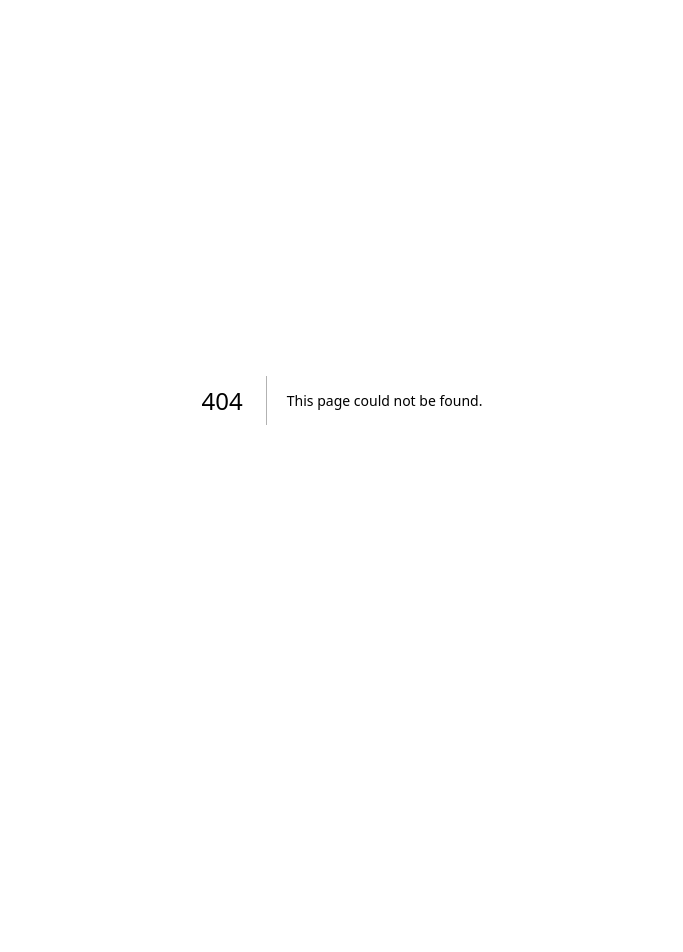
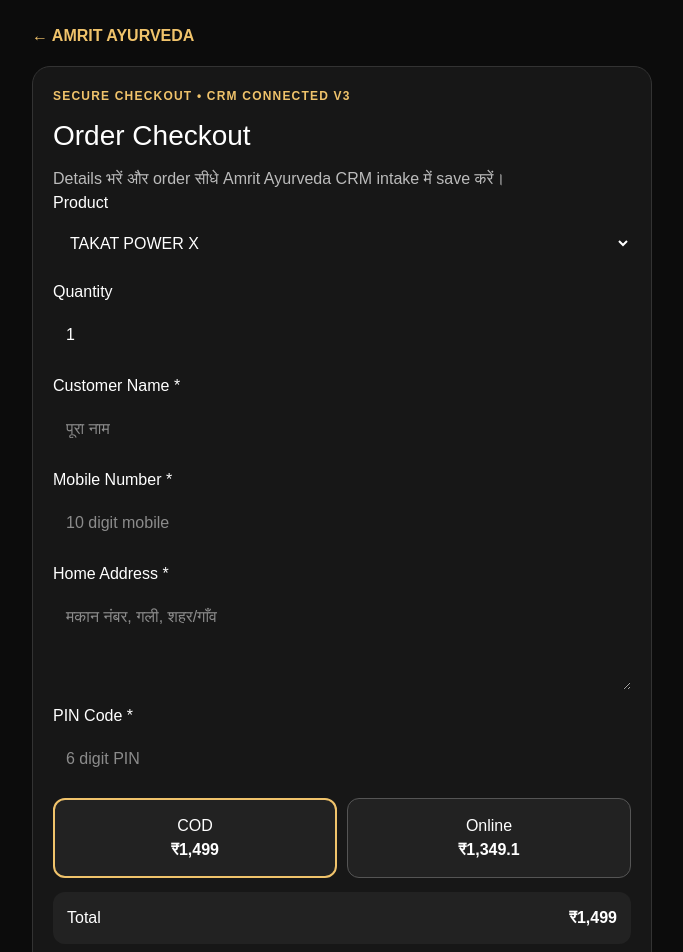
Before and after one commit to amritayurved/amrit, a Next.js app: page /checkout in a window 1280 px wide. Before the commit this address had no page. Shown: the top 952 px of the page, without its empty margins (298-981 px from the left). Before the commit the page ends 800 px from the top, so only its background shows below. Built offline with nearby package versions, Linux system fonts and the light colour scheme.

Commit message:
Add reliable native checkout page

```diff
--- /dev/null
+++ b/app/checkout/page.tsx
@@ -0,0 +1,155 @@
+"use client";
+
+import { FormEvent, useEffect, useMemo, useState } from "react";
+
+type ProductKey = "takat-power-x" | "max-x7-x100-combo";
+
+const products = {
+  "takat-power-x": {
+    name: "TAKAT POWER X",
+    codPrice: 1499,
+    prepaidPrice: 1349.10,
+    notes: "250g Bottle",
+  },
+  "max-x7-x100-combo": {
+    name: "MAX X7 Capsule + MAX X100 Oil Combo",
+    codPrice: 2500,
+    prepaidPrice: 1499,
+    notes: "30 Capsule Bottle + Massage Oil",
+  },
+} as const;
+
+export default function CheckoutPage() {
+  const [productKey, setProductKey] = useState<ProductKey>("takat-power-x");
+  const [qty, setQty] = useState(1);
+  const [payment, setPayment] = useState<"COD" | "Prepaid">("COD");
+  const [name, setName] = useState("");
+  const [mobile, setMobile] = useState("");
+  const [address, setAddress] = useState("");
+  const [pincode, setPincode] = useState("");
+  const [saving, setSaving] = useState(false);
+  const [message, setMessage] = useState("");
+
+  useEffect(() => {
+    const params = new URLSearchParams(window.location.search);
+    const p = params.get("product");
+    if (p === "max-x7-x100-combo" || p === "takat-power-x") setProductKey(p);
+    const q = Number(params.get("qty") || "1");
+    if (Number.isFinite(q) && q >= 1 && q <= 10) setQty(Math.floor(q));
+  }, []);
+
+  const product = products[productKey];
+  const total = useMemo(
+    () => (payment === "Prepaid" ? product.prepaidPrice : product.codPrice) * qty,
+    [payment, product, qty],
+  );
+
+  async function submitOrder(event: FormEvent) {
+    event.preventDefault();
+    setMessage("");
+
+    const cleanMobile = mobile.replace(/\D/g, "").slice(-10);
+    const cleanPin = pincode.replace(/\D/g, "").slice(0, 6);
+
+    if (name.trim().length < 2 || !/^[6-9]\d{9}$/.test(cleanMobile) || address.trim().length < 5 || !/^\d{6}$/.test(cleanPin)) {
+      setMessage("कृपया नाम, 10-digit mobile, address और 6-digit PIN सही भरें।");
+      return;
+    }
+
+    setSaving(true);
+    const orderId = `${productKey === "takat-power-x" ? "TPX" : "MAX"}${Date.now()}`;
+
+    try {
+      const response = await fetch("/api/website-order", {
+        method: "POST",
+        headers: { "Content-Type": "application/json" },
+        body: JSON.stringify({
+          customer: name.trim(),
+          phone: cleanMobile,
+          address: address.trim(),
+          pincode: cleanPin,
+          product: product.name,
+          quantity: String(qty),
+          payment,
+          amount: String(total),
+          order_id: orderId,
+          notes: product.notes,
+          order_type: "Order",
+        }),
+      });
+      const result = await response.json().catch(() => ({}));
+      if (!response.ok || result?.ok === false) {
+        throw new Error(String(result?.error || "Order save failed"));
+      }
+
+      setMessage(`✓ Order save हो गया। Order ID: ${orderId}`);
+    } catch (error) {
+      setMessage(error instanceof Error ? `Order save नहीं हुआ: ${error.message}` : "Order save नहीं हुआ।");
+    } finally {
+      setSaving(false);
+    }
+  }
+
+  return (
+    <main style={{minHeight:"100vh",background:"#0c0c0c",color:"#fff",padding:"24px 14px",fontFamily:"Arial, sans-serif"}}>
+      <div style={{maxWidth:620,margin:"0 auto"}}>
+        <a href="/" style={{color:"#f0c36b",textDecoration:"none",fontWeight:700}}>← AMRIT AYURVEDA</a>
+        <div style={{marginTop:18,background:"#171717",border:"1px solid #333",borderRadius:18,padding:20}}>
+          <div style={{fontSize:12,fontWeight:800,letterSpacing:1.2,color:"#f0c36b"}}>SECURE CHECKOUT • CRM CONNECTED V3</div>
+          <h1 style={{fontSize:28,margin:"10px 0"}}>Order Checkout</h1>
+          <p style={{color:"#bbb",marginTop:0}}>Details भरें और order सीधे Amrit Ayurveda CRM intake में save करें।</p>
+
+          <form onSubmit={submitOrder} style={{display:"grid",gap:14}}>
+            <label style={{display:"grid",gap:6}}>
+              <span>Product</span>
+              <select value={productKey} onChange={e=>setProductKey(e.target.value as ProductKey)} style={{padding:13,borderRadius:10}}>
+                <option value="takat-power-x">TAKAT POWER X</option>
+                <option value="max-x7-x100-combo">MAX X7 + X100 Combo</option>
+              </select>
+            </label>
+
+            <label style={{display:"grid",gap:6}}>
+              <span>Quantity</span>
+              <input type="number" min={1} max={10} value={qty} onChange={e=>setQty(Math.max(1,Math.min(10,Number(e.target.value)||1)))} style={{padding:13,borderRadius:10}} />
+            </label>
+
+            <label style={{display:"grid",gap:6}}>
+              <span>Customer Name *</span>
+              <input value={name} onChange={e=>setName(e.target.value)} placeholder="पूरा नाम" style={{padding:13,borderRadius:10}} />
+            </label>
+
+            <label style={{display:"grid",gap:6}}>
+              <span>Mobile Number *</span>
+              <input value={mobile} inputMode="numeric" maxLength={10} onChange={e=>setMobile(e.target.value.replace(/\D/g,"").slice(0,10))} placeholder="10 digit mobile" style={{padding:13,borderRadius:10}} />
+            </label>
+
+            <label style={{display:"grid",gap:6}}>
+              <span>Home Address *</span>
+              <textarea value={address} onChange={e=>setAddress(e.target.value)} rows={3} placeholder="मकान नंबर, गली, शहर/गाँव" style={{padding:13,borderRadius:10}} />
+            </label>
+
+            <label style={{display:"grid",gap:6}}>
+              <span>PIN Code *</span>
+              <input value={pincode} inputMode="numeric" maxLength={6} onChange={e=>setPincode(e.target.value.replace(/\D/g,"").slice(0,6))} placeholder="6 digit PIN" style={{padding:13,borderRadius:10}} />
+            </label>
+
+            <div style={{display:"grid",gridTemplateColumns:"1fr 1fr",gap:10}}>
+              <button type="button" onClick={()=>setPayment("COD")} style={{padding:14,borderRadius:12,border:payment==="COD"?"2px solid #f0c36b":"1px solid #555",background:"#222",color:"#fff"}}>COD<br/><b>₹{(product.codPrice*qty).toLocaleString("en-IN")}</b></button>
+              <button type="button" onClick={()=>setPayment("Prepaid")} style={{padding:14,borderRadius:12,border:payment==="Prepaid"?"2px solid #f0c36b":"1px solid #555",background:"#222",color:"#fff"}}>Online<br/><b>₹{(product.prepaidPrice*qty).toLocaleString("en-IN")}</b></button>
+            </div>
+
+            <div style={{padding:14,borderRadius:12,background:"#222",display:"flex",justifyContent:"space-between"}}>
+              <span>Total</span><strong>₹{total.toLocaleString("en-IN",{maximumFractionDigits:2})}</strong>
+            </div>
+
+            <button type="submit" disabled={saving} style={{padding:16,border:0,borderRadius:12,background:"#c62828",color:"#fff",fontWeight:900,fontSize:16}}>
+              {saving ? "ORDER SAVING…" : payment === "COD" ? "COD ORDER CONFIRM करें" : "ONLINE ORDER SAVE करें"}
+            </button>
+
+            {message && <div role="status" style={{padding:12,borderRadius:10,background:"#282828"}}>{message}</div>}
+          </form>
+        </div>
+      </div>
+    </main>
+  );
+}
```
